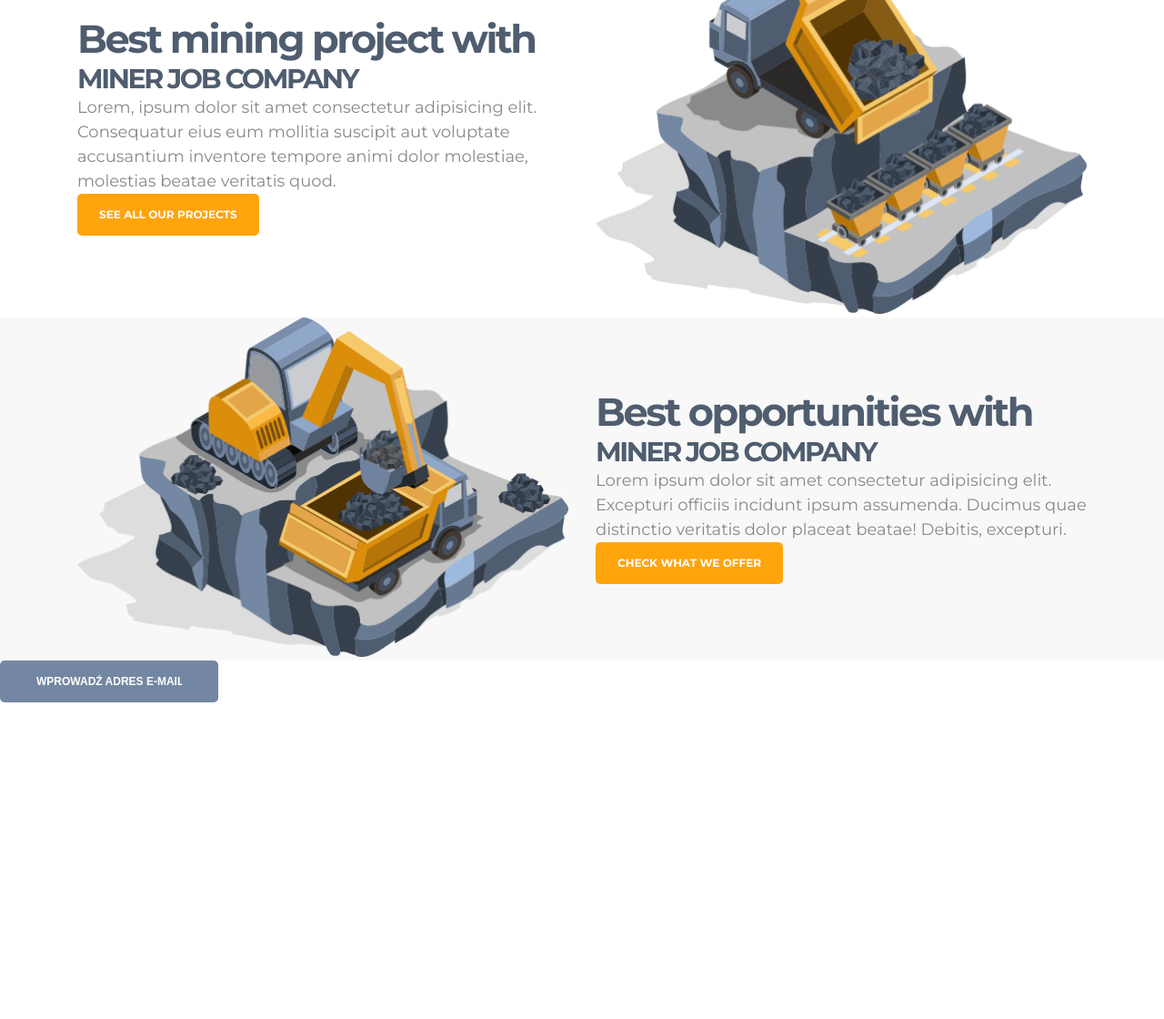
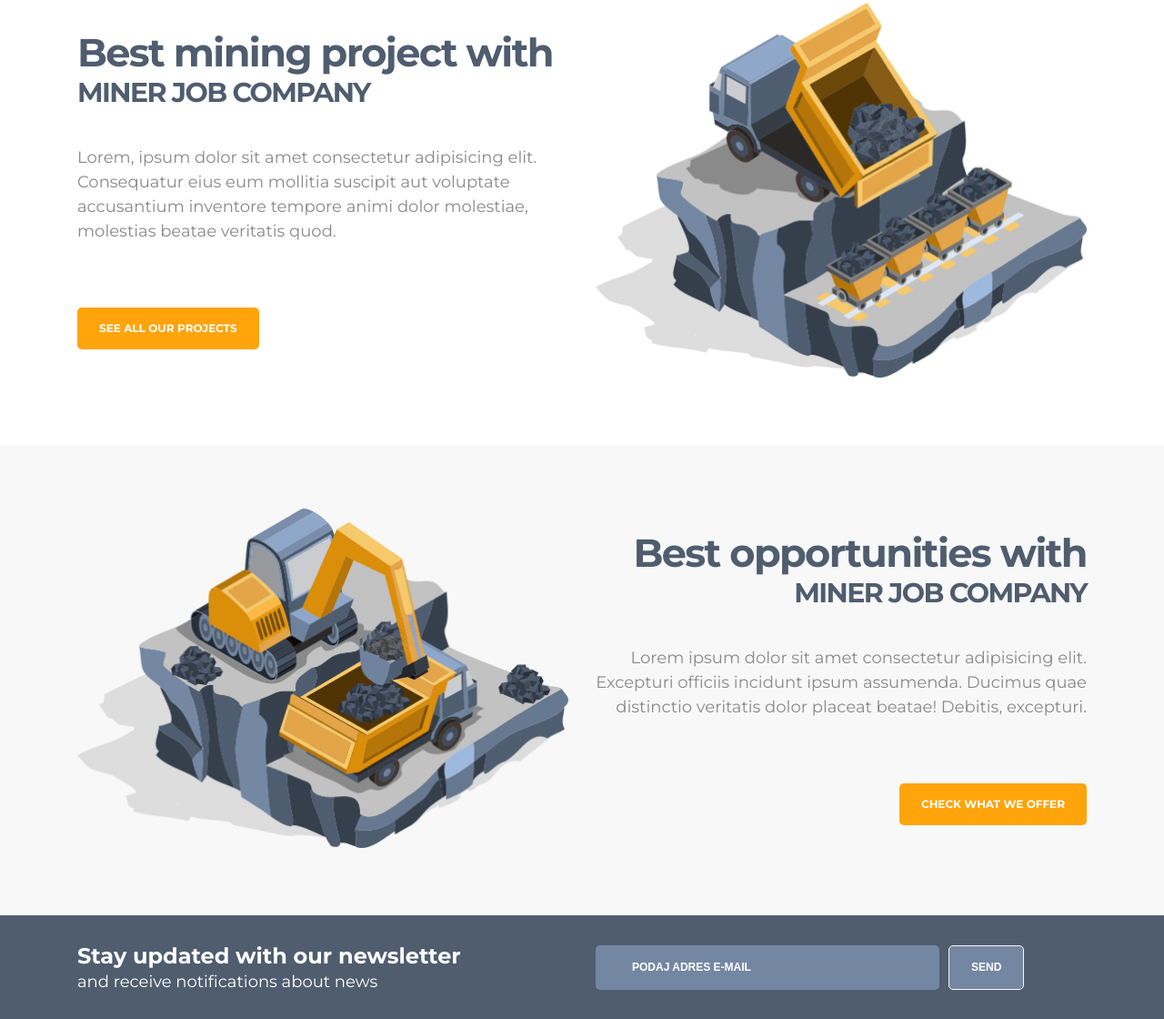
Before and after one commit to RobertSajdak/Miner-Job-Company, a website: page public/index.html in a window 1280 px wide. Shown: the part 1441-2561 px from the top of the page at 91% size. Before the commit the page ends 2213 px from the top, so only its background shows below. Drawn offline with Linux system fonts and the light colour scheme.

Commit message:
#14 - newsletter section styles added.

```diff
--- a/public/index.html
+++ b/public/index.html
@@ -12,7 +12,7 @@
   </head>
 
   <body>
-    <!--Sekcja Header-->
+    <!--Section Header-->
     <header class="t-site-header">
       <div class="o-container">
         <div class="o-row o-row--center-y">
@@ -59,7 +59,7 @@
       </div>
     </header>
 
-    <!--Sekcja Info-->
+    <!--Section Info-->
     <section class="t-shopper-info">
       <div class="o-container">
         <div class="o-row">
@@ -131,7 +131,7 @@
       </div>
     </section>
 
-    <!--Sekcja Ofert Pracy-->
+    <!--Section Job Offers-->
     <section class="t-job-offers">
       <div class="o-container">
         <div class="o-row o-row--center-y t-job-offers__intro">
@@ -292,7 +292,7 @@
       </div>
     </section>
 
-    <!--Sekcja Feature-->
+    <!--Section Feature-->
     <section class="t-feature">
       <div class="o-container">
         <div class="o-row o-row--center-y">
@@ -319,10 +319,10 @@
     <section class="t-feature u-bg-light">
       <div class="o-container">
         <div class="o-row o-row--center-y">
-          <div class="o-col o-col--md50">
+          <div class="o-col o-col--md50 t-feature__first-col">
             <img src="./assets/images/koparka.png" alt="ikona koparki" />
           </div>
-          <div class="o-col o-col--md50">
+          <div class="o-col o-col--md50 u-text-right">
             <h2 class="c-heading c-heading--level2">Best opportunities with</h2>
             <span class="c-label">Miner Job Company</span>
             <p class="t-feature__text">
@@ -336,6 +336,30 @@
       </div>
     </section>
 
-    <input class="c-input" type="email" placeholder="Wprowadź adres e-mail" />
+    <!--Section Newsletter-->
+    <section class="t-newsletter">
+      <div class="o-container">
+        <div class="o-row o-row--center-y t-newsletter__contetnt">
+          <div class="o-col o-col--lg50 t-newsletter__heading">
+            <span class="t-newsletter__heading-first"
+              >Stay updated with our newsletter</span
+            >
+            <span class="t-newsletter__heading-second"
+              >and receive notifications about news</span
+            >
+          </div>
+          <div class="o-col o-col--lg50">
+            <form class="t-newsletter__form" action="">
+              <input
+                class="c-input t-newsletter__input"
+                type="email"
+                placeholder="Podaj adres e-mail"
+              />
+              <button class="c-btn c-btn--light">Send</button>
+            </form>
+          </div>
+        </div>
+      </div>
+    </section>
   </body>
 </html>
--- a/src/sass/01-settings/_variables.scss
+++ b/src/sass/01-settings/_variables.scss
@@ -29,7 +29,7 @@ $font-size-9: $font-size-base * 0.625; // ~ 10px
 
 // Letter Spacing (odstęp miedzy literami) ===================================
 $letter-spacing-reduced: -0.25rem; // zmniejszony odstęp
-$letter-spacing-reduced-1: -0.15rem;
+$letter-spacing-reduced-1: -0.1rem;
 
 // Line Height (wysokość linii) ==============================================
 $line-height-base: 1.2; // linia bazowa
--- /dev/null
+++ b/src/sass/07-templates/_feature.scss
@@ -0,0 +1,25 @@
+@use "../01-settings/variables" as *;
+@use "../02-tools/mixins" as *;
+
+.t-feature {
+  padding-bottom: $grid-base * 3;
+  padding-top: $grid-base * 3;
+
+  @include medium-up {
+    padding-bottom: $grid-base * 7;
+    padding-top: $grid-base * 7;
+  }
+
+  &__first-col {
+    margin-bottom: $grid-base * 3;
+
+    @include medium-up {
+      margin-bottom: 0;
+    }
+  }
+
+  &__text {
+    margin-bottom: $grid-base * 7;
+    margin-top: $grid-base * 4;
+  }
+}
--- a/src/sass/07-templates/_index.scss
+++ b/src/sass/07-templates/_index.scss
@@ -1,3 +1,4 @@
+@forward "_feature";
 @forward "_job-offers";
 @forward "_newsletter";
 @forward "_our-advantages";
--- a/src/sass/07-templates/_newsletter.scss
+++ b/src/sass/07-templates/_newsletter.scss
@@ -2,63 +2,55 @@
 @use "../02-tools/mixins" as *;
 
 .t-newsletter {
-  background-color: $gray-light;
-  padding-bottom: $grid-base * 4.5;
-  padding-left: $grid-base;
-  padding-right: $grid-base;
-  padding-top: $grid-base * 4.5;
+  background-color: $primary-color;
+  // padding-left: $grid-base;
+  // padding-right: $grid-base;
+  padding-bottom: $grid-base * 3;
+  padding-top: $grid-base * 3;
 
-  @include large-up {
-    padding-left: $grid-base * 7;
-    padding-right: $grid-base * 7;
+  &__content {
+    @include large-up {
+      padding-left: $grid-base * 8;
+      padding-right: $grid-base * 8;
+    }
   }
 
-  &__wrapper {
+  &__heading {
+    color: $white;
+    margin-bottom: $grid-base * 2;
+
+    @include large-up {
+      margin-bottom: 0;
+    }
+  }
+
+  &__heading-first {
+    display: block;
+    font-size: $font-size-4;
+    font-weight: bold;
+    margin-bottom: 3px;
+  }
+
+  &__heading-second {
+    display: block;
+    font-size: $font-size-5;
+  }
+
+  &__form {
     display: flex;
     flex-wrap: wrap;
   }
 
-  &__info {
-    margin-bottom: $grid-base * 3;
-    width: 100%;
+  &__input {
+    flex: 0 0 100%;
+    margin-bottom: $grid-base * 2;
+    margin-right: $grid-base;
+    max-width: 100%;
 
-    @include large-up {
+    @include medium-up {
+      flex: 0 0 70%;
+      max-width: 70%;
       margin-bottom: 0;
-      width: 45%;
     }
   }
-
-  &__form {
-    width: 100%;
-
-    @include large-up {
-      width: 55%;
-    }
-  }
-
-  &__heading {
-    display: block;
-    font-size: $font-size-4;
-    font-weight: bold;
-    margin-bottom: $grid-base * 0.5;
-  }
-
-  &__subheading {
-    display: block;
-    font-size: $font-size-7;
-  }
-
-  &__input {
-    width: auto;
-
-    @include medium-up {
-      width: 72%;
-    }
-  }
-
-  &__submit {
-    border-radius: 0 $border-radius $border-radius 0;
-    margin-left: -3px;
-    padding: 0.7rem 1.75rem;
-  }
 }
--- a/src/sass/style.scss
+++ b/src/sass/style.scss
@@ -25,6 +25,7 @@
 @use "06-components/product-card";
 @use "06-components/product-selector";
 
+@use "07-templates/feature";
 @use "07-templates/job-offers";
 @use "07-templates/newsletter";
 @use "07-templates/our-advantages";
```
Also changed, not shown: src/index.html (+31 -7 lines), public/css/style.css.
